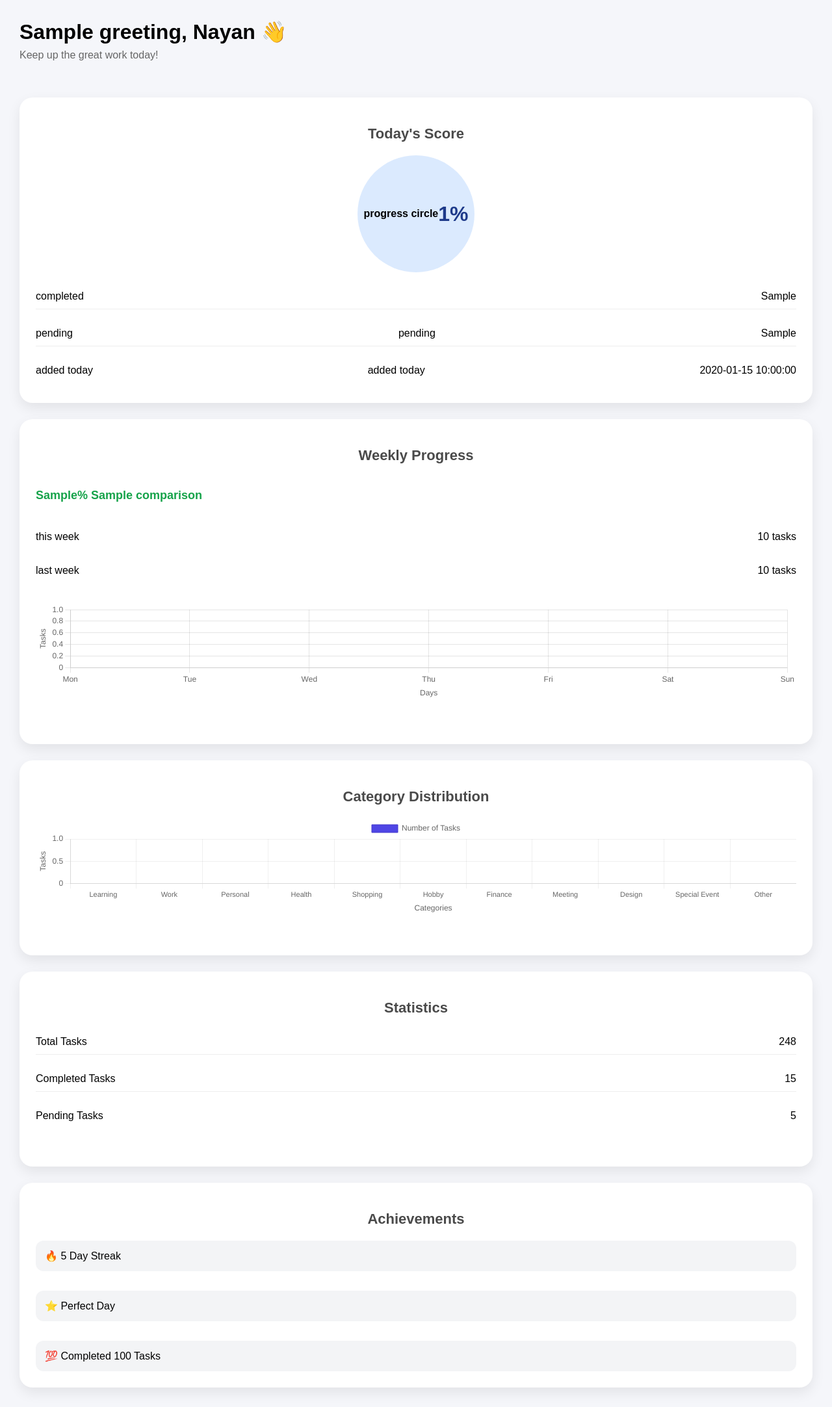
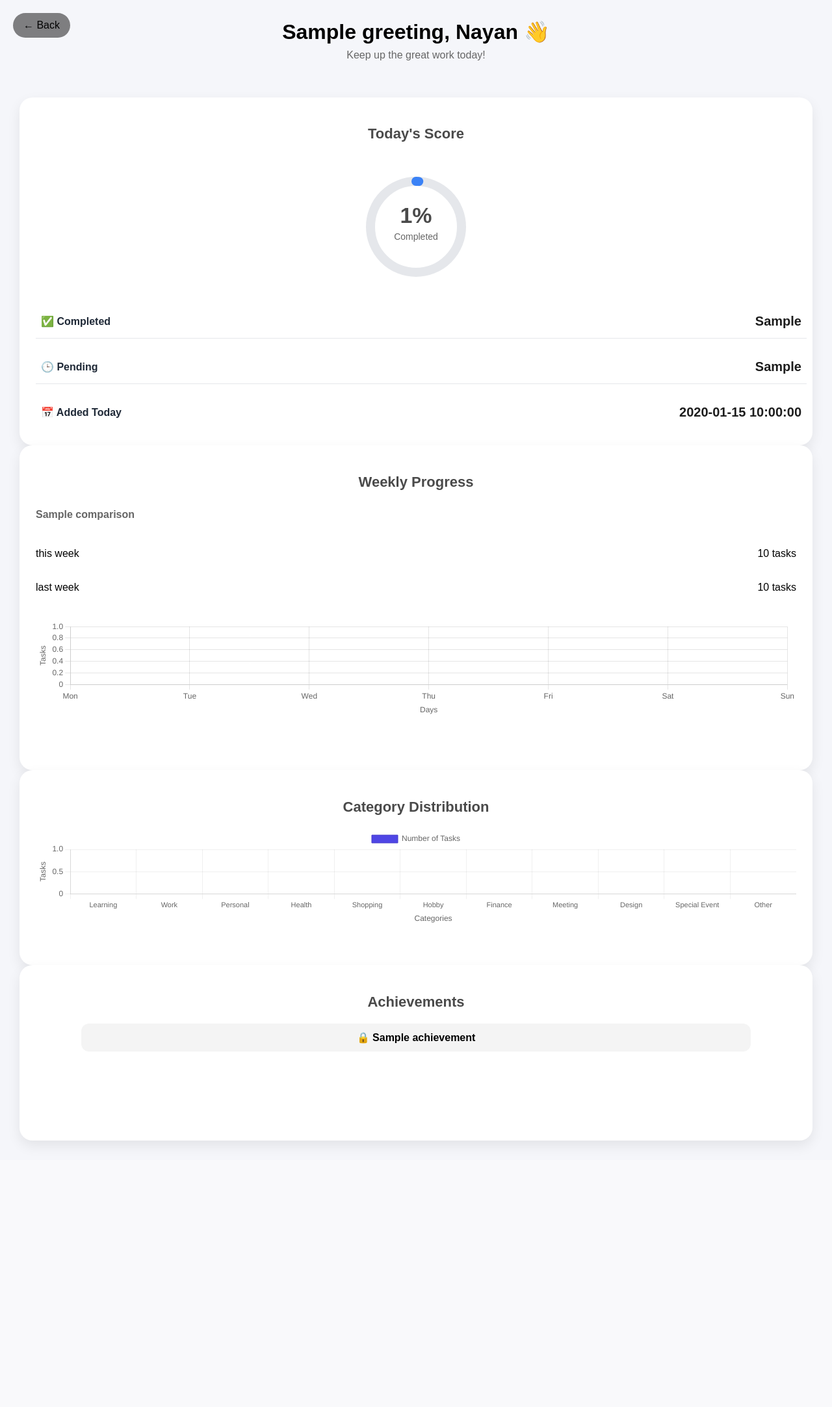
Before and after one commit to createwithnayan02/todo-app, a Flask app: template templates/dashboard.html in a window 1280 px wide. Shown: the whole page at 65% size. After the commit the page ends 1764 px from the top, so only its background shows below. Run offline with Flask 3, Linux system fonts and the light colour scheme; the template is opened without the code that fills it: most values are stand-ins (such as "Sample title", 1, 10 or a date in 2020).

Commit message:
Release FlowDo v1.0 with analytics dashboard and UI redesign

```diff
--- a/app.py
+++ b/app.py
@@ -371,21 +371,24 @@ def dashboard():
 
 # WEEKLY COMPARISON
 
+
+
     if last_week_tasks == 0:
-     weekly_change = None
-     comparison = "New activity this week! 🎉"
+     comparison = "🎉 New activity this week!"
 
     else:
-     weekly_change = round(
-        ((this_week_tasks - last_week_tasks) / last_week_tasks) * 100
-    )
+     task_difference = this_week_tasks - last_week_tasks
 
-    if this_week_tasks > last_week_tasks:
-        comparison = "Better than last week"
-    elif this_week_tasks < last_week_tasks:
-        comparison = "Lower than last week"
+    if task_difference > 0:
+        comparison = f"📈 Completed {task_difference} more task{'s' if task_difference > 1 else ''} than last week"
+
+    elif task_difference < 0:
+          comparison = f"📉 Completed {abs(task_difference)} fewer task{'s' if abs(task_difference) > 1 else ''} than last week"
+
     else:
-        comparison = "Same as last week"
+        comparison = "🤝 Same number of tasks as last week"
+
+
 
 
     work_tasks =0
@@ -444,12 +447,21 @@ def dashboard():
         Special_tasks,
         Other_tasks
 ]
-
+    #achivement
+    achievements_status = [
+    ("🎯 First Task", total_tasks >= 1),
+    ("🔥 Getting Things Done", completed_tasks >= 10),
+    ("⭐ Productivity Pro", completed_tasks >= 25),
+    ("🚀 Task Champion", completed_tasks >= 50),
+    ("💯 Completed 100 Tasks", completed_tasks >= 100),
+    ("👑 FlowDo Master", completed_tasks >= 250)
+    ]
 
 
 
     conn.close()
-    print(category_chart)
+
+
     return render_template(
         "dashboard.html",
         greeting=greeting,
@@ -460,14 +472,13 @@ def dashboard():
         today_tasks=today_tasks,
         this_week_tasks=this_week_tasks,
         last_week_tasks=last_week_tasks,
-        weekly_change=weekly_change,
         comparison=comparison,
         this_week_chart = this_week_chart,
         last_week_chart =last_week_chart,
         category_chart=category_chart,
+        achievements_status = achievements_status
+    )
 
-
-    )
 
 @app.route("/add", methods=["POST"])
 def add():
--- a/static/script.js
+++ b/static/script.js
@@ -25,3 +25,14 @@ if (textarea) {
         this.style.height = this.scrollHeight + "px";
     });
 }
+
+const circle = document.getElementById("progressFill");
+
+const radius = 70;
+const circumference = 2 * Math.PI * radius;
+
+circle.style.strokeDasharray = circumference;
+
+const offset = circumference - (completedPercentage / 100) * circumference;
+
+circle.style.strokeDashoffset = offset;
--- a/static/style.css
+++ b/static/style.css
@@ -554,9 +554,9 @@ body {
     color: white;
     cursor: pointer;
 }
-/* Back button styles for history page */
+/* Back button styles for history page and dashboard */
 .back-btn2 {
-    position: fixed;
+    position: absolute;
     top: 20px;
     left: 20px;
 
@@ -632,32 +632,20 @@ body {
 }
 
 /* SCORE CARD */
-
-.circle-container{
+.greeting{
+    display: flex;
+    flex-direction: column;
+    justify-content: center;
+    align-items: center;
+    text-align: center;
+}
+.score-details{
     display:flex;
-    justify-content:center;
-    align-items:center;
-}
-
-.progress-circle-placeholder{
-    width:180px;
-    height:180px;
-
-    border-radius:50%;
-
-    background:#dbeafe;
-
-    display:flex;
-    justify-content:center;
-    align-items:center;
-
-    font-weight:bold;
-}
-
-.score-text{
-    font-size:32px;
-    font-weight:bold;
-    color:#1e3a8a;
+    flex-direction:column;
+    gap:18px;
+    width:100%;
+    margin-top:30px;
+    align-self:stretch;
 }
 
 .score-item{
@@ -665,14 +653,27 @@ body {
     justify-content:space-between;
     align-items:center;
 
-    padding:10px 0;
+    width:100%;
+    padding:14px 8px;
 
-    border-bottom:1px solid #eeeeee;
+    border-bottom:1px solid #e5e7eb;
+}
+.score-item span{
+    color:#1f2937;
+    font-size:16px;
+    font-weight:600;
+}
+
+.score-item strong{
+    font-size:20px;
+    font-weight:700;
+    color:#1d1d1d;
 }
 
 .score-item:last-child{
     border-bottom:none;
 }
+
 
 /* Weekly card */
 
@@ -728,34 +729,25 @@ body {
     border-bottom:none;
 }
 
-/* Statistics */
 
-.stat-item{
-    display:flex;
-    justify-content:space-between;
-    align-items:center;
 
-    padding:10px 0;
-
-    border-bottom:1px solid #eeeeee;
+/* Achievement*/
+.achievement-card .card-content{
+    display: flex;
+    flex-direction: column;
+    justify-content: center;
+    align-items: center;
+    gap: 15px;
 }
 
-.stat-item:last-child{
-    border-bottom:none;
-}
-
-/* Achievement*/
-
 .achievement-item{
-    background:#f3f4f6;
-
-    padding:14px;
-
-    border-radius:12px;
-
-    margin-bottom:12px;
-
-    font-weight:500;
+    width: 85%;
+    padding: 12px 18px;
+    border-radius: 12px;
+    background: #f4f4f4;
+    text-align: center;
+    font-size: 16px;
+    font-weight: 600;
 }
 
 .achievement-item:last-child{
@@ -783,3 +775,56 @@ body {
 .achievement-card{
     min-height:220px;
 }
+
+/* progress_circle */
+
+.progress-ring{
+    position: relative;
+    width: 180px;
+    height: 180px;
+    margin: 20px auto;
+}
+
+.progress-ring svg{
+    width:100%;
+    height:100%;
+    transform: rotate(-90deg);
+}
+
+.progress-bg{
+    fill:none;
+    stroke:#e5e7eb;
+    stroke-width:14;
+}
+
+.progress-fill{
+    fill:none;
+    stroke:#3b82f6;
+    stroke-width:14;
+    stroke-linecap:round;
+
+    stroke-dasharray:440;
+    stroke-dashoffset:440;
+
+    transition:stroke-dashoffset 1.5s ease;
+}
+
+.progress-text{
+    position:absolute;
+    top:50%;
+    left:50%;
+    transform:translate(-50%,-50%);
+    text-align:center;
+}
+
+.progress-text h2{
+    margin:0;
+    font-size:34px;
+    font-weight:700;
+}
+
+.progress-text p{
+    margin-top:5px;
+    color:#666;
+    font-size:14px;
+}
--- a/templates/dashboard.html
+++ b/templates/dashboard.html
@@ -8,36 +8,72 @@
 <body>
     <div class="dashboard-container">
            <header class="dashboard-header">
-
+            <div class ="greeting">
              <h1>{{ greeting }}, Nayan 👋</h1>
              <p>Keep up the great work today!</p>
-
+             </div>
 
            </header>
 
            <main class="dashboard-content">
+            <div class="dashboard-header">
+
+    <div class="dashboard-header">
+
+     <a href="/home" class="back-btn2">← Back</a>
+
+
+
+</div>
+
 
            <section class="dashboard-card score-card">
             <h2 class="card-title">Today's Score</h2>
              <div class="card-content" >
               <div class="circle-container">
-                <div class="progress-circle-placeholder">
-                  progress circle
-                <span class="score-text">{{ (completed_percentage) }}%</span></div>
+               <div class="progress-ring">
+
+    <svg width="180" height="180">
+
+        <circle
+            class="progress-bg"
+            cx="90"
+            cy="90"
+            r="70">
+        </circle>
+
+        <circle
+            class="progress-fill"
+            id="progressFill"
+            cx="90"
+            cy="90"
+            r="70">
+        </circle>
+
+    </svg>
+
+    <div class="progress-text">
+        <h2>{{ completed_percentage }}%</h2>
+        <p>Completed</p>
     </div>
+
+</div>
+
+<div class="score-details">
+
     <div class="score-item">
-                <span>completed</span>
-                <span>{{completed_tasks}}</span>
+        <span>✅ Completed</span>
+        <strong>{{ completed_tasks }}</strong>
     </div>
+
     <div class="score-item">
-                  <span>pending</span>
-                <span>pending</span>
-                <span>{{pending_tasks}}</span>
+        <span>🕒 Pending</span>
+        <strong>{{ pending_tasks }}</strong>
     </div>
+
     <div class="score-item">
-                <span>added today</span>
-                <span>added today</span>
-                <span>{{today_tasks}}</span>
+        <span>📅 Added Today</span>
+        <strong>{{ today_tasks }}</strong>
     </div>
 
 </div>
@@ -47,11 +83,7 @@
                 <h2 class="card-title">Weekly Progress</h2>
                  <div class="card-content" >
                   <div class="weekly-change">
-                   {% if weekly_change is none %}
                    <p>{{ comparison }}</p>
-                   {% else %}
-                   <p>{{ weekly_change }}% {{ comparison }}</p>
-                   {% endif %}
                    </div>
                    <div class="weekly-stat">
                    <span> this week</span>
@@ -80,43 +112,28 @@
 
    </section>
 
-           <section class="dashboard-card stats-card">
-             <h2 class="card-title">Statistics</h2>
-             <div class="card-content" >
-              <div class="stat-item">
-                 <span>Total Tasks</span>
-                 <span>248</span>
+           <section class="dashboard-card achievement-card">
+            <h2 class="card-title">Achievements</h2>
+
+<div class="card-content">
+
+{% for achievement, unlocked in achievements_status %}
+
+    <div class="achievement-item">
+
+        {% if unlocked %}
+            ✅ {{ achievement }}
+        {% else %}
+            🔒 {{ achievement }}
+        {% endif %}
+
     </div>
 
-            <div class="stat-item">
-                <span>Completed Tasks</span>
-                <span>15</span>
+{% endfor %}
+
 </div>
-
-           <div class="stat-item">
-             <span>Pending Tasks</span>
-             <span>5</span>
-           </div>
-            </div>
-
  </section>
 
-           <section class="dashboard-card achievement-card">
-             <h2 class="card-title">Achievements</h2>
-             <div class="card-content" >
-                      <div class="achievement-item">
-                      🔥 5 Day Streak
-                      </div>
-
-                      <div class="achievement-item">
-                     ⭐ Perfect Day
-                     </div>
-
-                      <div class="achievement-item">
-                     💯 Completed 100 Tasks
-                     </div>
-                </div>
-                </section>
 
 
     </main>
@@ -126,6 +143,7 @@
     const thisWeekChart = {{ this_week_chart | tojson }};
     const lastWeekChart = {{ last_week_chart | tojson }};
     const categoryChart = {{ category_chart | tojson }};
+    const completedPercentage = {{ completed_percentage }};
 
   </script>
   <script src="https://cdn.jsdelivr.net/npm/chart.js"></script>
--- a/templates/home.html
+++ b/templates/home.html
@@ -1,7 +1,7 @@
 <!DOCTYPE html>
 <html>
 <head>
-    <title>TaskFlow</title>
+    <title>FlowDo</title>
     <link rel="stylesheet" href="{{ url_for('static', filename='style.css') }}">
     <script defer src="{{ url_for('static', filename='script.js') }}"></script>
 </head>
@@ -10,6 +10,7 @@
     <div class="topbar">
     <span class="menu-btn" onclick="openSidebar()">☰</span>
     <h2>Hello Nayan !</h2>
+
     <div class="profile">👤</div>
 </div>
 
--- a/templates/splash.html
+++ b/templates/splash.html
@@ -10,8 +10,8 @@
         </head>
         <body class ="splash-body">
                 <div class="splash-container">
-                    <h1>TaskFlow</h1>
-                    <p>Organize your chaos, one tast at a time </p>
+                    <h1>FlowDo</h1>
+                    <p>Stay organized. Stay in flow.</p>
                 </div>
 
         </body>
```
Also changed, not shown: index.html (deleted, +0 -23 lines), script.js (deleted, +0 -34 lines), style.css (deleted, +0 -85 lines), templates/index.html (deleted, +0 -24 lines), tasks.db. Lines whose indentation alone changed are shown as unchanged.
